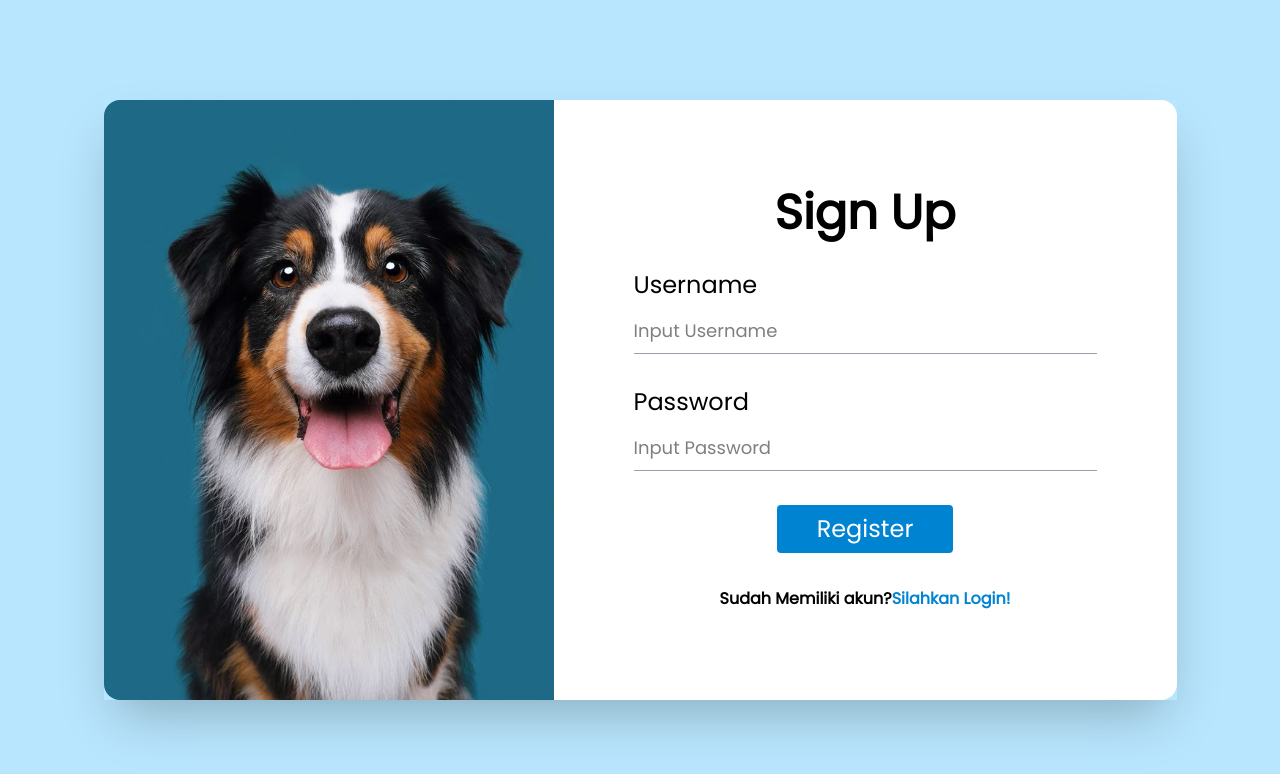
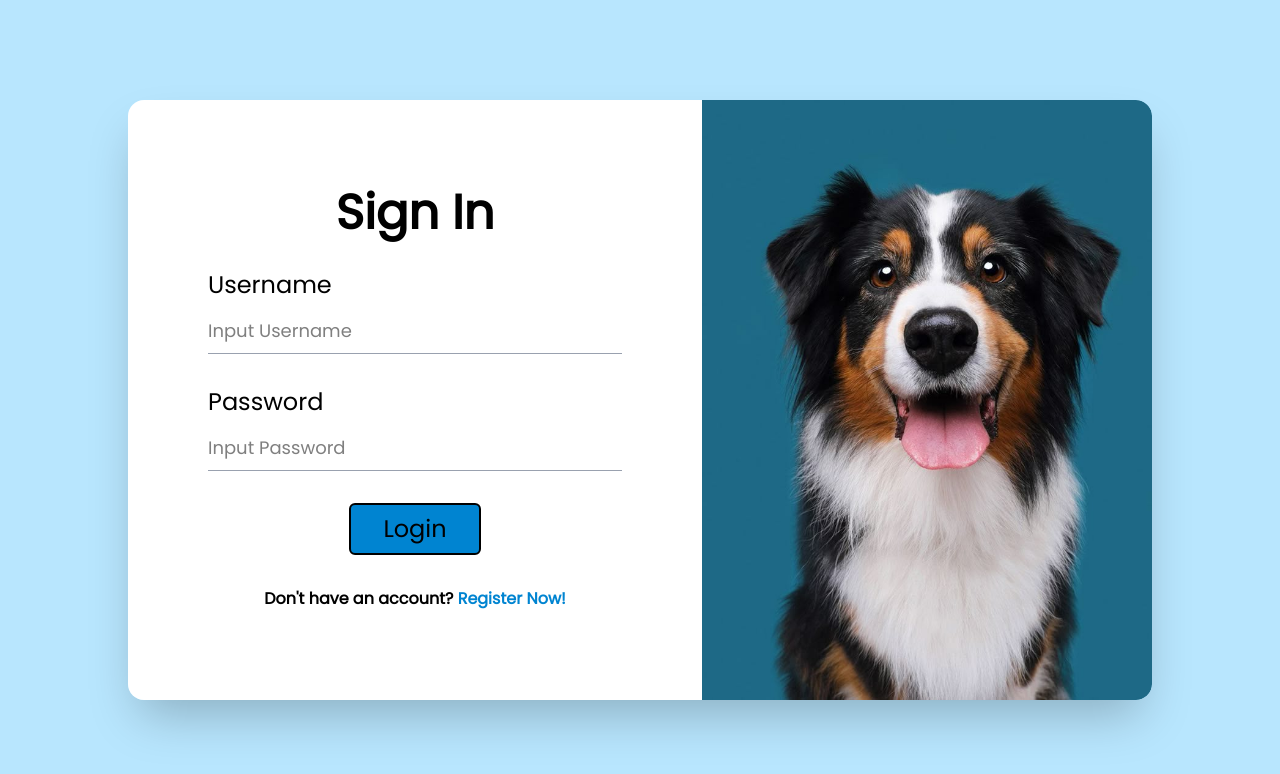
Before and after one commit to aknaaaaa/cemoets-pets, a React (Vite) app: page / in a window 1280 px wide. Shown: the top 774 px of the page. Built offline with nearby package versions, Linux system fonts and the light colour scheme.

Commit message:
Add files via upload

```diff
--- a/src/Components/SignIn.tsx
+++ b/src/Components/SignIn.tsx
@@ -2,41 +2,52 @@ import image from "../assets/Koy1.jpg";
 
 function SignIn() {
   return (
-    <section className="min-h-screen flex items-center justify-center font-poppins  bg-sky-200">
-      <div className="flex shadow-2xl">
-        <div className="flex flex-col items-center justify-center text-center p-20 gap-8 bg-white rounded-2xl xl:rounded-tr-none xl:rounded-br-none">
-          <h1 className="text-5xl font-bold">Sign In</h1>
-          <div className="flex flex-col text-2xl text-left gap-1">
+    <section className="min-h-screen flex items-center justify-center font-poppins bg-sky-200 p-4">
+      <div className="flex flex-col xl:flex-row w-full max-w-5xl shadow-2xl rounded-2xl overflow-hidden">
+        {/* FORM */}
+        <div className="flex flex-col items-center justify-center text-center p-8 sm:p-12 xl:p-20 gap-8 bg-white w-full">
+          <h1 className="text-4xl sm:text-5xl font-bold">Sign In</h1>
+
+          {/* Username */}
+          <div className="flex flex-col text-lg sm:text-2xl text-left gap-1 w-full">
             <span>Username</span>
             <input
               type="text"
               placeholder="Input Username"
-              className="placeholder:text-lg w-full border-b border-gray-400 bg-transparent focus:outline-none focus:border-blue-500 transition duration-300 py-2"
+              className="placeholder:text-base sm:placeholder:text-lg w-full border-b border-gray-400 bg-transparent focus:outline-none focus:border-blue-500 transition duration-300 py-2"
             />
           </div>
-          <div className="flex flex-col text-2xl text-left gap-1">
+
+          {/* Password */}
+          <div className="flex flex-col text-lg sm:text-2xl text-left gap-1 w-full">
             <span>Password</span>
             <input
               type="password"
               placeholder="Input Password"
-              className="placeholder:text-lg w-full border-b border-gray-400 bg-transparent focus:outline-none focus:border-blue-500 transition duration-300 py-2"
+              className="placeholder:text-base sm:placeholder:text-lg w-full border-b border-gray-400 bg-transparent focus:outline-none focus:border-blue-500 transition duration-300 py-2"
             />
           </div>
-          <button className="px-10 py-2 text-white text-2xl rounded-md border-2 bg-sky-600 hover:text-black hover:bg-slate-100 hover:border-sky-600 transition duration-300 ease-in-out">
+
+          {/* Button */}
+          <button className="px-8 py-2 text-lg sm:text-2xl rounded-md border-2 bg-sky-600 hover:bg-slate-100 hover:border-sky-600 transition duration-300 ease-in-out">
             Login
           </button>
-          <p className="font-semibold ">
+
+          {/* Register link */}
+          <p className="font-semibold text-sm sm:text-base">
             Don't have an account?{" "}
-            <a href="SignUp.tsx" className="text-sky-600 hover:underline ">
+            <a href="SignUp.tsx" className="text-sky-600 hover:underline">
               Register Now!
             </a>
           </p>
         </div>
+
+        {/* IMAGE */}
         <img
           src={image}
           alt=""
-          className="w-[450px] object-cover xl:rounded-tr-2xl xl:rounded-br-2xl xl:block hidden"
-        ></img>
+          className="w-full xl:w-[450px] object-cover xl:rounded-tr-2xl xl:rounded-br-2xl hidden xl:block"
+        />
       </div>
     </section>
   );
--- a/src/Components/SignUp.tsx
+++ b/src/Components/SignUp.tsx
@@ -2,41 +2,48 @@ import image from "../assets/Koy2.jpg";
 
 function SignUp() {
   return (
-    <section className="min-h-screen flex items-center justify-center font-poppins bg-sky-200">
-      <div className="flex shadow-2xl">
-        <img
-          src={image}
-          alt=""
-          className="w-[450px] object-cover xl:rounded-bl-2xl xl:rounded-tl-2xl"
-        ></img>
-        <div className="flex flex-col items-center justify-center text-center p-20 gap-8 bg-white rounded-2xl xl:rounded-tl-none xl:rounded-bl-none">
-          <h1 className="text-5xl font-bold">Sign Up</h1>
-          <div className="flex flex-col text-2xl text-left gap-1">
+    <section className="min-h-screen flex items-center justify-center font-poppins bg-sky-200 p-4">
+      <div className="flex flex-col xl:flex-row shadow-2xl w-full max-w-5xl rounded-2xl overflow-hidden">
+        {/* FORM */}
+        <div className="flex flex-col items-center justify-center text-center p-8 md:p-12 xl:p-20 gap-8 bg-white w-full xl:rounded-tr-none xl:rounded-br-none">
+          <h1 className="text-4xl md:text-5xl font-bold">Sign In</h1>
+
+          <div className="flex flex-col text-lg md:text-2xl text-left gap-1 w-full">
             <span>Username</span>
             <input
               type="text"
               placeholder="Input Username"
-              className="placeholder:text-lg w-full border-b border-gray-400 bg-transparent focus:outline-none focus:border-blue-500 transition duration-300 py-2"
+              className="placeholder:text-base md:placeholder:text-lg w-full border-b border-gray-400 bg-transparent focus:outline-none focus:border-blue-500 transition duration-300 py-2"
             />
           </div>
-          <div className="flex flex-col text-2xl text-left gap-1">
+
+          <div className="flex flex-col text-lg md:text-2xl text-left gap-1 w-full">
             <span>Password</span>
             <input
               type="password"
               placeholder="Input Password"
-              className="placeholder:text-lg  w-full border-b border-gray-400 bg-transparent focus:outline-none focus:border-blue-500 transition duration-300 py-2"
+              className="placeholder:text-base md:placeholder:text-lg w-full border-b border-gray-400 bg-transparent focus:outline-none focus:border-blue-500 transition duration-300 py-2"
             />
           </div>
-          <button className="px-10 py-2 text-white text-2xl rounded-md border-2 bg-sky-600 hover:text-black hover:bg-slate-100 hover:border-sky-600 transition duration-300 ease-in-out">
-            Register
+
+          <button className="px-8 py-2 text-lg md:text-2xl rounded-md border-2 bg-sky-600 hover:bg-slate-100 hover:border-sky-600 transition duration-300 ease-in-out">
+            Login
           </button>
-          <p className="font-semibold">
-            Sudah Memiliki akun?
-            <a href="SignIn.tsx" className="text-sky-600 hover:underline ">
-              Silahkan Login!
+
+          <p className="font-semibold text-sm md:text-base">
+            Don't have an account?{" "}
+            <a href="SignUp.tsx" className="text-sky-600 hover:underline">
+              Register Now!
             </a>
           </p>
         </div>
+
+        {/* IMAGE: hanya tampil di desktop */}
+        <img
+          src={image}
+          alt=""
+          className="w-[450px] object-cover xl:rounded-tr-2xl xl:rounded-br-2xl hidden xl:block"
+        />
       </div>
     </section>
   );
```
